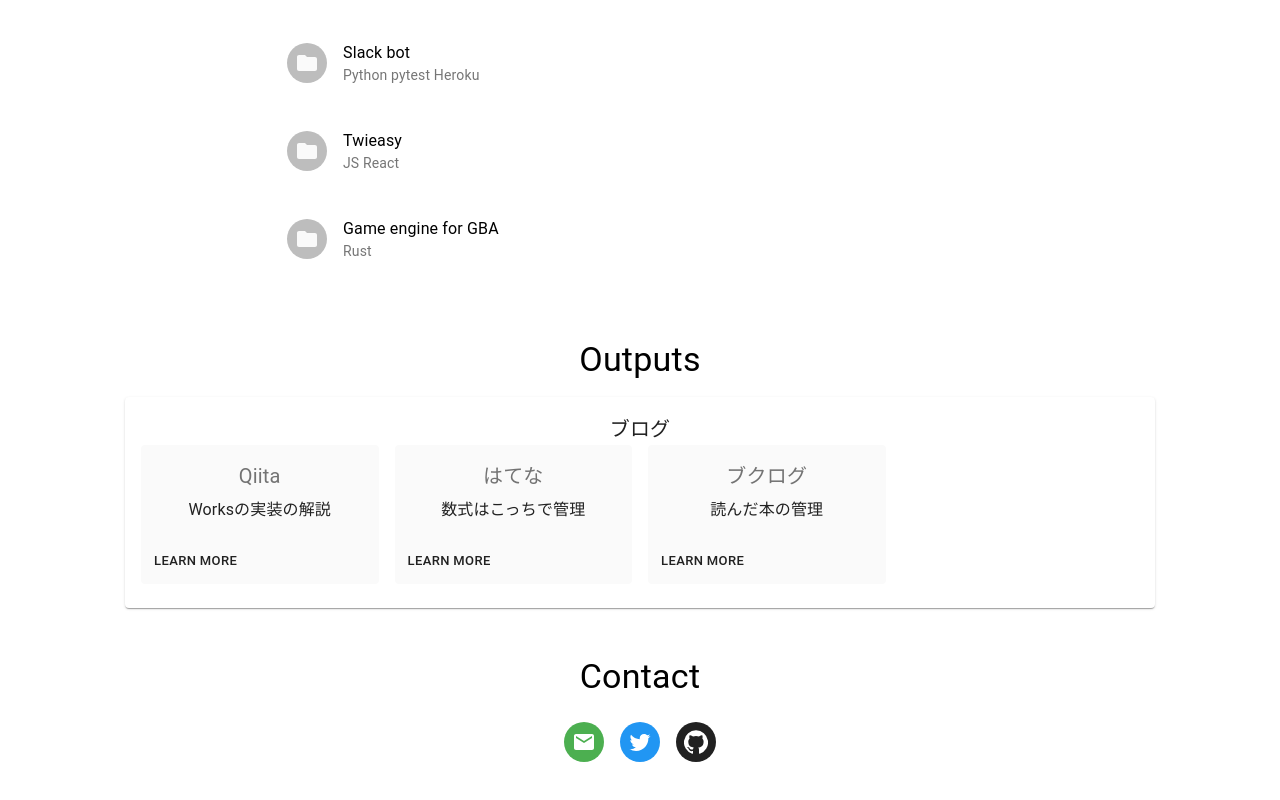
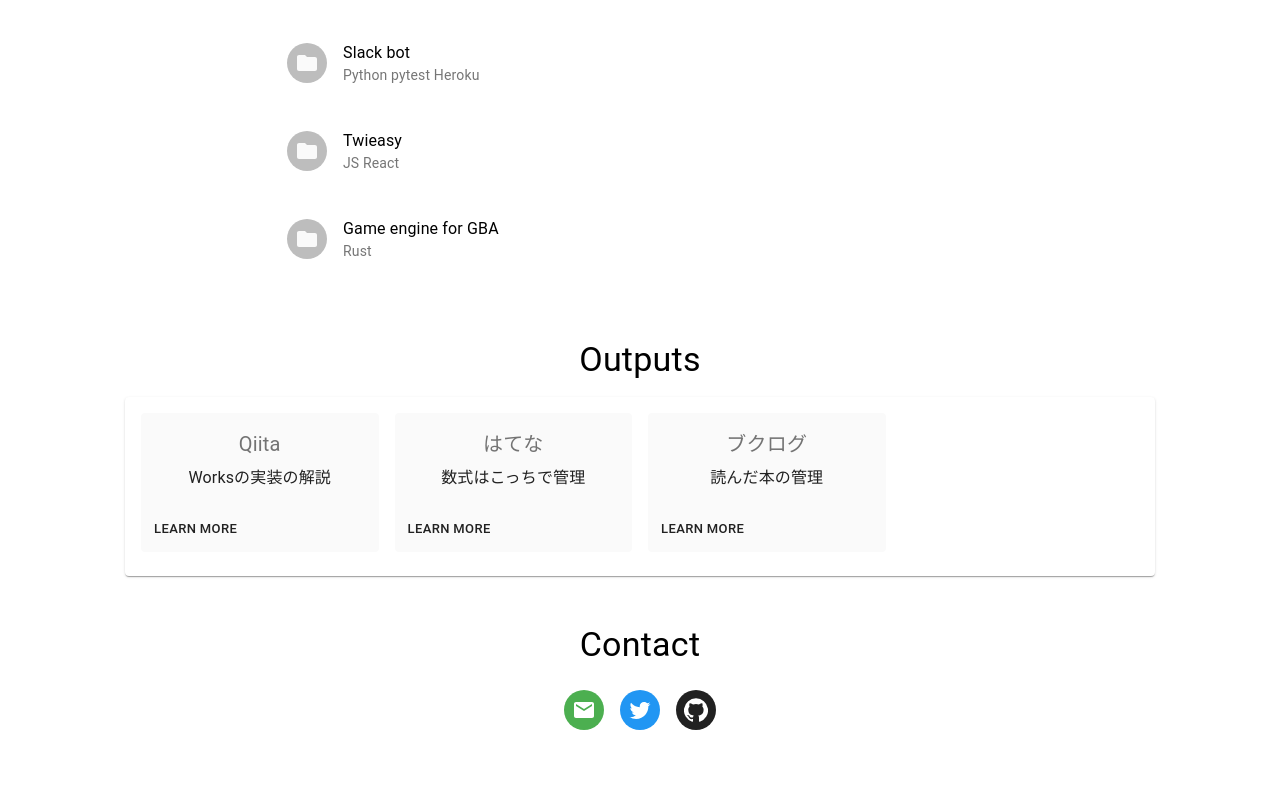
Before and after one commit to gen0x39/portfolio, a React app: page / in a window 1280 px wide. Shown: the part 1184-1984 px from the top of the page. After the commit the page ends 1954 px from the top, so only its background shows below. Built offline with nearby package versions, Linux system fonts and the light colour scheme; the HTML template or start-up script is replaced by a standard one.

Commit message:
Fix: fix design

```diff
--- a/src/components/Outputs.tsx
+++ b/src/components/Outputs.tsx
@@ -25,7 +25,6 @@ const Outputs: React.FC = () => {
           <Card className={classes.root}>
             <CardContent>
               <Typography variant='h6' align='center'>
-                ブログ
                 <Grid container spacing={2}>
                   <Grid item xs={3}>
                     <OutputCard title='Qiita' comments='Worksの実装の解説' license='a'/>
```
